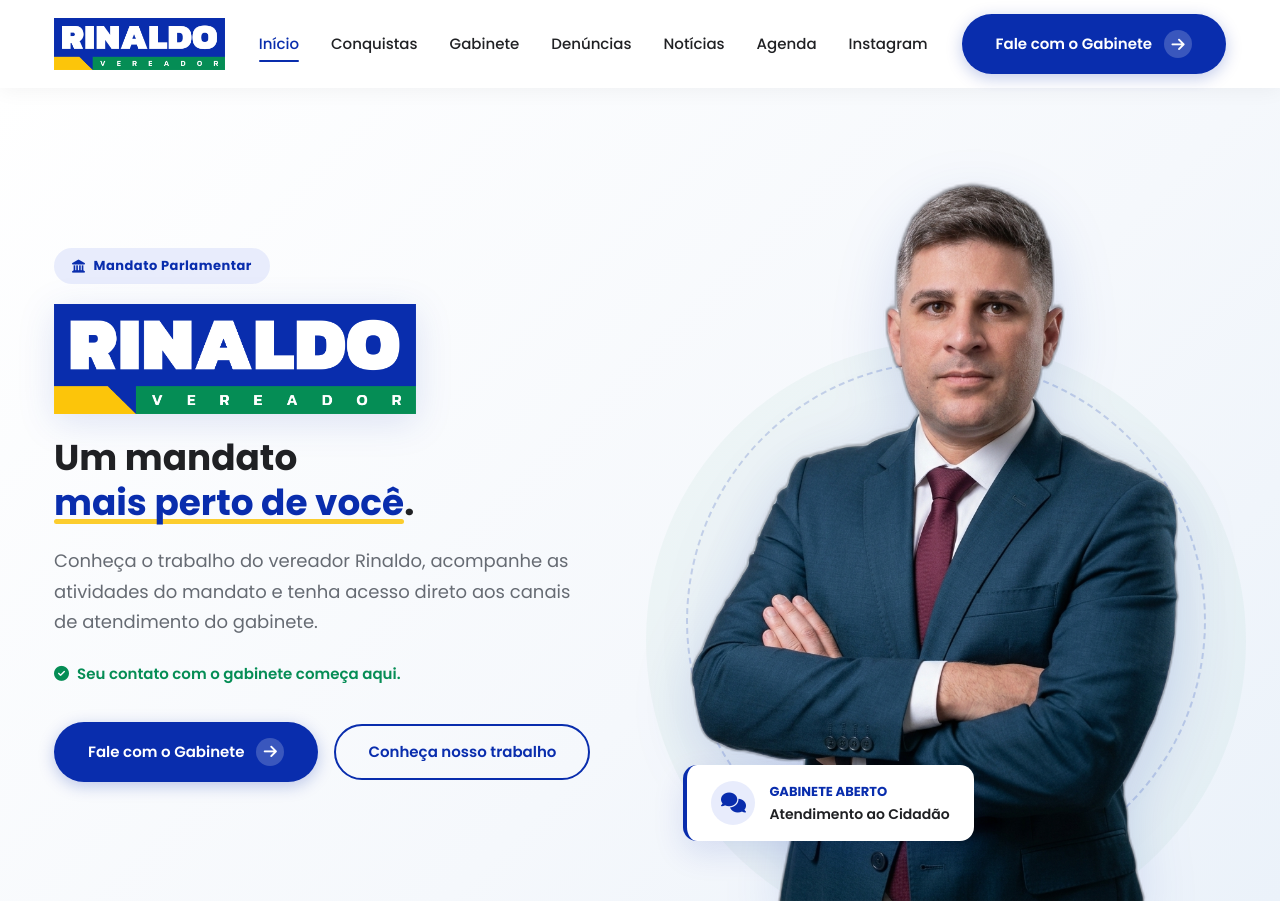
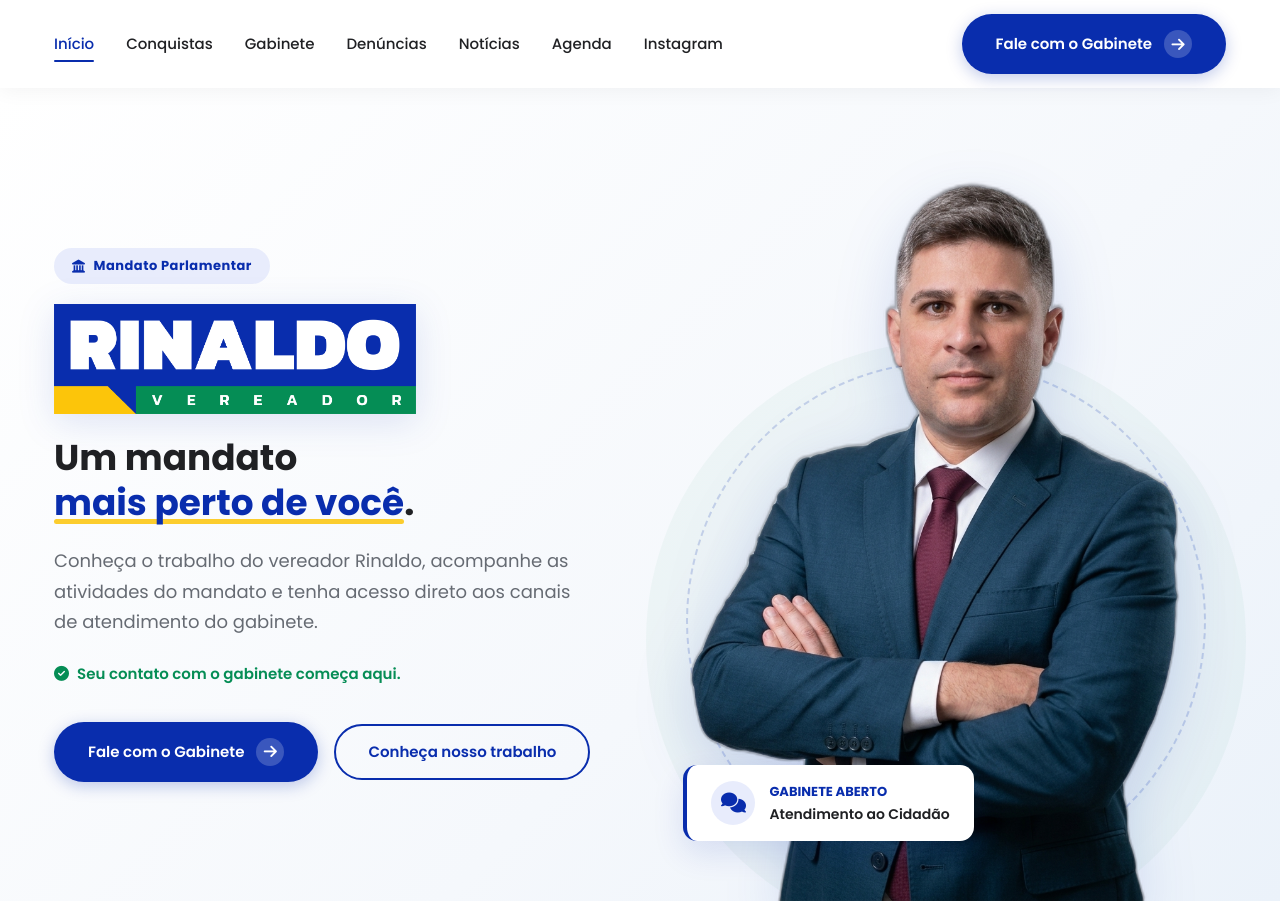
Before and after one commit to barbosacalado-bit/vereador-rinaldo, a plain HTML site: page index.html in a window 1280 px wide. Shown: the top 901 px of the page. Drawn offline with Linux system fonts and the light colour scheme.

Commit message:
feat: Remove a logomarca do topo do menu para evitar repeticao e valorizar o Hero

```diff
--- a/assets/css/style.css
+++ b/assets/css/style.css
@@ -217,18 +217,6 @@ button, input, select, textarea {
   display: flex;
   align-items: center;
   justify-content: space-between;
-}
-
-.header-brand {
-  display: flex;
-  align-items: center;
-  text-decoration: none;
-}
-
-.header-logo {
-  height: 52px;
-  width: auto;
-  object-fit: contain;
 }
 
 .main-nav {
--- a/index.html
+++ b/index.html
@@ -18,7 +18,7 @@
   <link rel="stylesheet" href="https://cdnjs.cloudflare.com/ajax/libs/font-awesome/6.5.1/css/all.min.css">
 
   <!-- Estilos Globais com Cache Buster -->
-  <link rel="stylesheet" href="assets/css/style.css?v=6.0">
+  <link rel="stylesheet" href="assets/css/style.css?v=7.0">
 </head>
 <body>
 
@@ -27,10 +27,6 @@
        ========================================================================== -->
   <header class="site-header" id="header">
     <div class="container header-container">
-      <a href="#inicio" class="header-brand" aria-label="Vereador Rinaldo - Início">
-        <img src="assets/images/logomarca_do_vereador.png" alt="Logomarca Oficial Vereador Rinaldo" class="header-logo">
-      </a>
-
       <nav class="main-nav" id="mainNav" aria-label="Navegação Principal">
         <ul class="nav-list">
           <li><a href="#inicio" class="nav-link active">Início</a></li>
```
